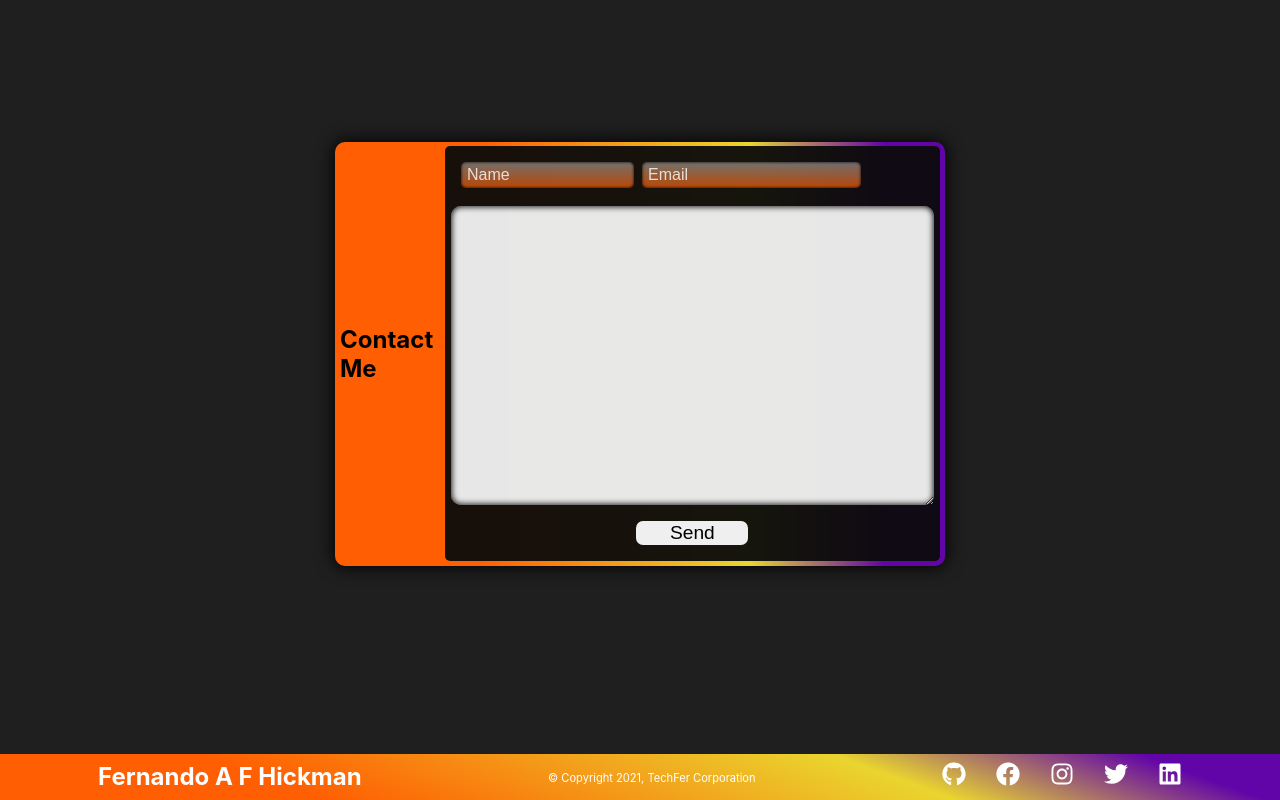
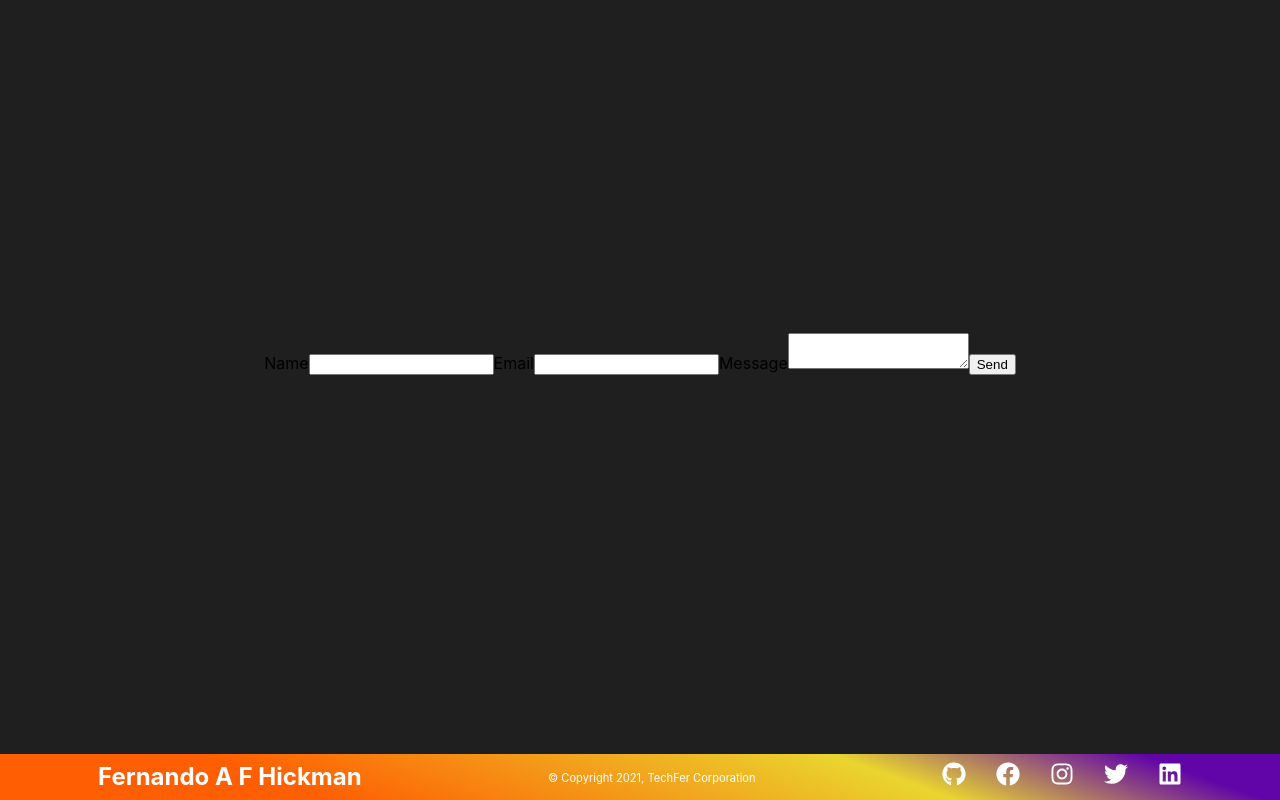
Before and after one commit to fernanhick/portfolio-react-styled, a React (Create React App) app: page / in a window 1280 px wide. Shown: the part 2221-3021 px from the top of the page. Built offline with nearby package versions, Linux system fonts and the light colour scheme.

Commit message:
emailjs need to config

```diff
--- a/package.json
+++ b/package.json
@@ -6,6 +6,7 @@
 		"@testing-library/jest-dom": "^5.11.9",
 		"@testing-library/react": "^11.2.5",
 		"@testing-library/user-event": "^12.6.3",
+		"emailjs-com": "^2.6.4",
 		"gsap": "^3.6.0",
 		"react": "^17.0.1",
 		"react-dom": "^17.0.1",
--- /dev/null
+++ b/src/components/contactsection/ContactMail.js
@@ -0,0 +1,36 @@
+import React from "react"
+import emailjs from "emailjs-com"
+
+/* import './ContactUs.css';
+ */
+export default function ContactUs() {
+	function sendEmail(e) {
+		e.preventDefault()
+
+		emailjs
+			.sendForm("service_zzap1vo", "template_0bb9his", e.target, "user_TuOImoxqvX92LyvAx2Pzq")
+			.then(
+				(result) => {
+					console.log(result.text)
+				},
+				(error) => {
+					console.log(error.text)
+				}
+			)
+
+
+	}
+
+	return (
+		<form className="contact-form" onClick={sendEmail}>
+			<input type="hidden" name="contact_number" />
+			<label>Name</label>
+			<input type="text" name="user_name" />
+			<label>Email</label>
+			<input type="email" name="user_email" />
+			<label>Message</label>
+			<textarea name="message" />
+			<input type="submit" value="Send" />
+		</form>
+	)
+}
--- a/src/components/contactsection/index.js
+++ b/src/components/contactsection/index.js
@@ -1,4 +1,5 @@
 import React from "react"
+import ContactUs from "./ContactMail"
 import {
 	CEmail,
 	CFInput,
@@ -17,12 +18,14 @@ function ContactSection() {
 	return (
 		<>
 			<ContactCont>
-				<ContactForm>
+				<ContactUs />
+
+				{/* <ContactForm>
 					<CFHeader>Contact Me</CFHeader>
 					<ContFormFields>
 						<CLableWrap>
-							<CName placeholder="Name" />
-							<CEmail placeholder="Email" />
+							<CName placeholder="Name" name="user_name" type="text" />
+							<CEmail placeholder="Email" name="user_mail" type="text" />
 						</CLableWrap>
 						<CFormContent>
 							<CFInput></CFInput>
@@ -30,7 +33,7 @@ function ContactSection() {
 						</CFormContent>
 					</ContFormFields>
 					<ContactFormImg />
-				</ContactForm>
+				</ContactForm> */}
 			</ContactCont>
 		</>
 	)
--- a/src/components/navbar/NavbarElements.js
+++ b/src/components/navbar/NavbarElements.js
@@ -44,7 +44,6 @@ export const LogoCont = styled.div`
 export const NavIconCont = styled.div`
 	cursor: pointer;
 	display: flex;
-	width: 2em;
 	justify-content: center;
 	align-items: center;
 	margin-right: 1em;
```
Also changed, not shown: 2 other files (tests, documents, lock files or other folders).
